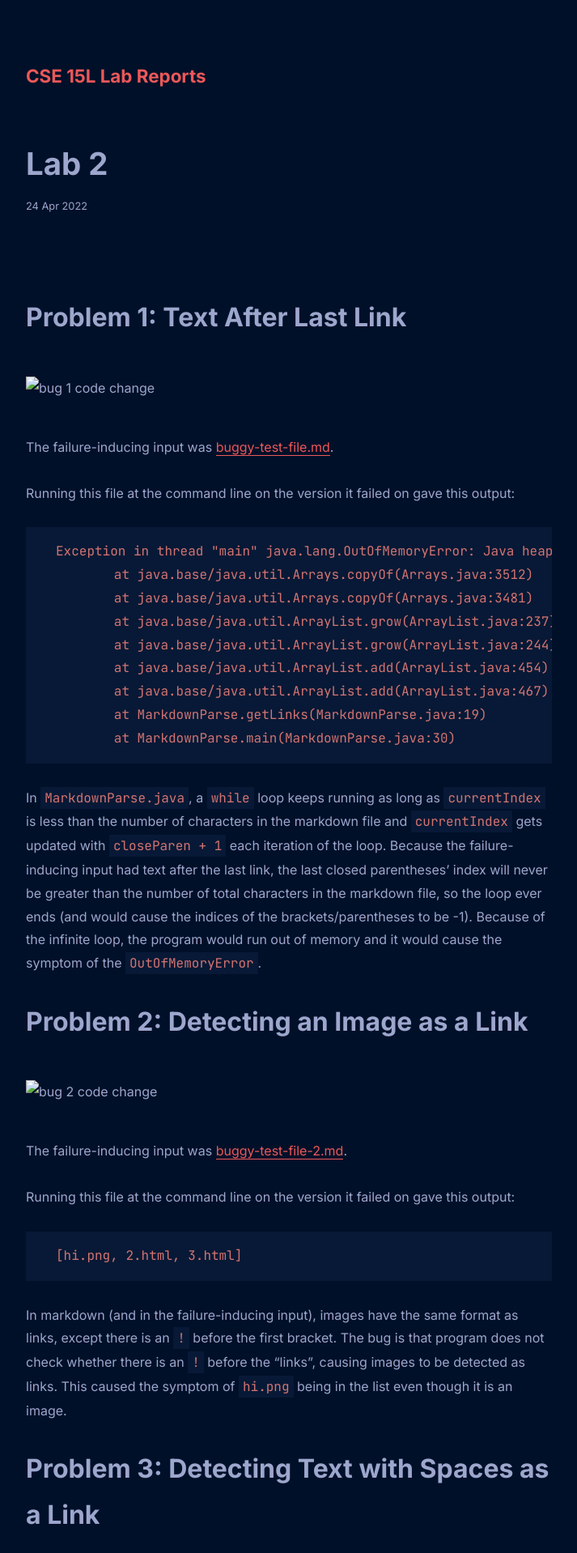
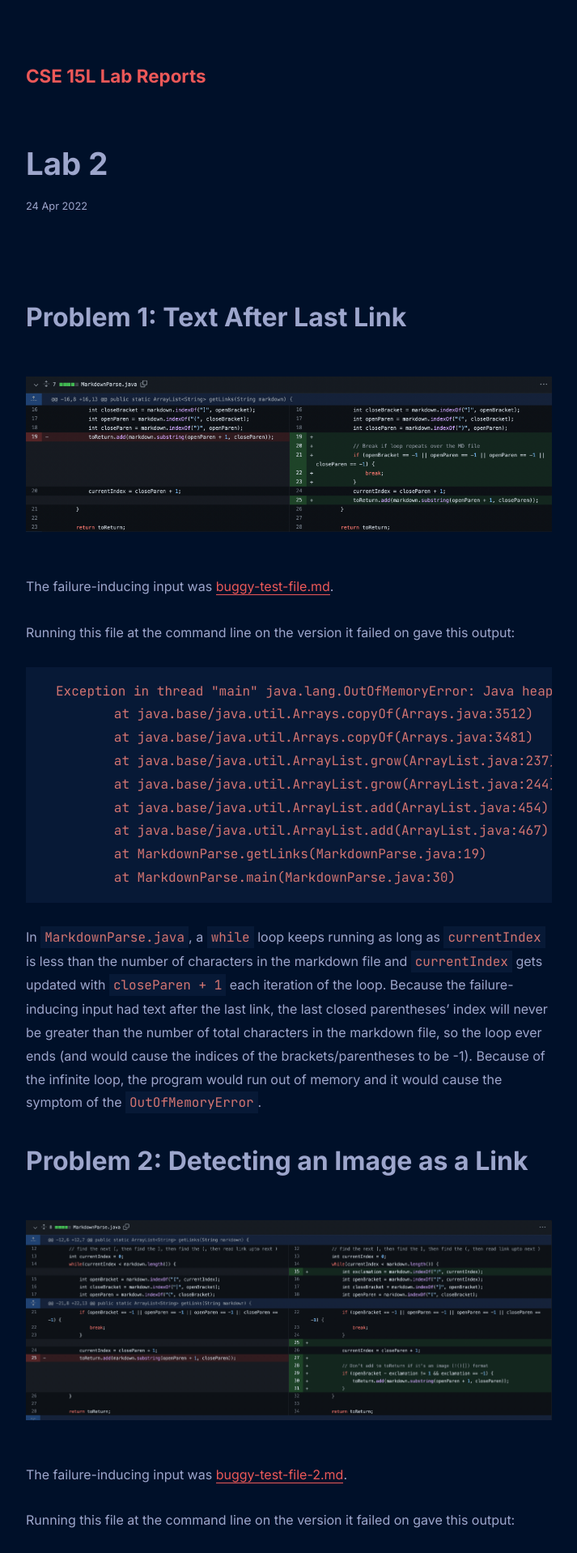
Before and after one commit to jenetic/cse15l-lab-reports, a Jekyll site: the page built from all_collections/_posts/2022-04-24-lab-2.md, in a window 1280 px wide. Shown: the top 1918 px of the page at 81% size, without its empty margins (283-996 px from the left). Built offline with Jekyll 4.4.1, drawn with Linux system fonts in a browser that asks for light colours.

Commit message:
Update 2022-04-24-lab-2.md

```diff
--- a/all_collections/_posts/2022-04-24-lab-2.md
+++ b/all_collections/_posts/2022-04-24-lab-2.md
@@ -1,6 +1,6 @@
 # Problem 1: Text After Last Link
 
-![bug 1 code change](img/lab2/bug1-code-change.png)
+![bug 1 code change](../../img/lab2/bug1-code-change.png)
 
 The failure-inducing input was [buggy-test-file.md](https://github.com/srnq/markdown-parser/blob/main/buggy-test-file.md).
 
@@ -22,7 +22,7 @@ In `MarkdownParse.java`, a `while` loop keeps running as long as `currentIndex`
 
 # Problem 2: Detecting an Image as a Link
 
-![bug 2 code change](img/lab2/bug2-code-change.png)
+![bug 2 code change](../../img/lab2/bug2-code-change.png)
 
 The failure-inducing input was [buggy-test-file-2.md](https://github.com/srnq/markdown-parser/blob/main/buggy-test-file-2.md).
 
@@ -36,7 +36,7 @@ In markdown (and in the failure-inducing input), images have the same format as
 
 # Problem 3: Detecting Text with Spaces as a Link
 
-![bug 3 code change](img/lab2/bug3-code-change.png)
+![bug 3 code change](../../img/lab2/bug3-code-change.png)
 
 The failure-inducing input was [buggy-test-file-3.md](https://github.com/srnq/markdown-parser/blob/main/buggy-test-file-3.md).
 
```
